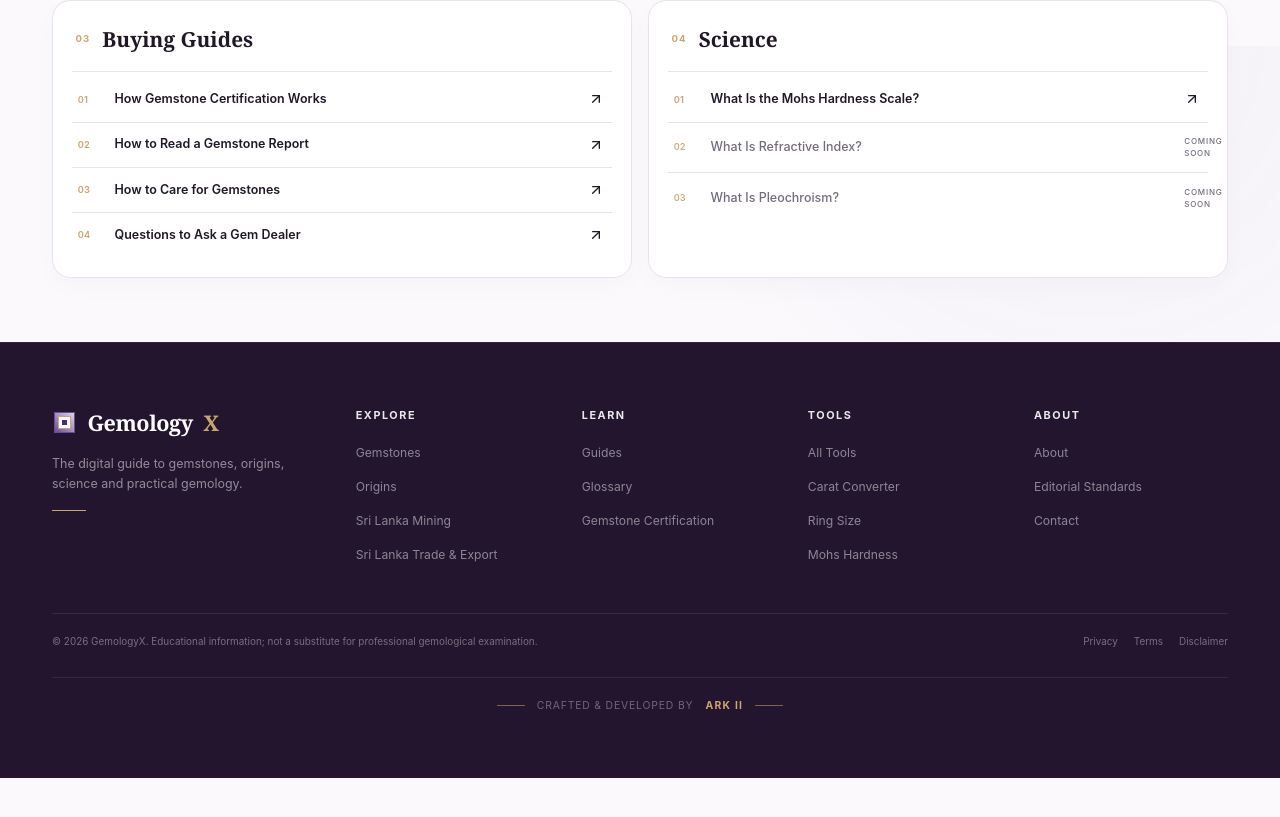
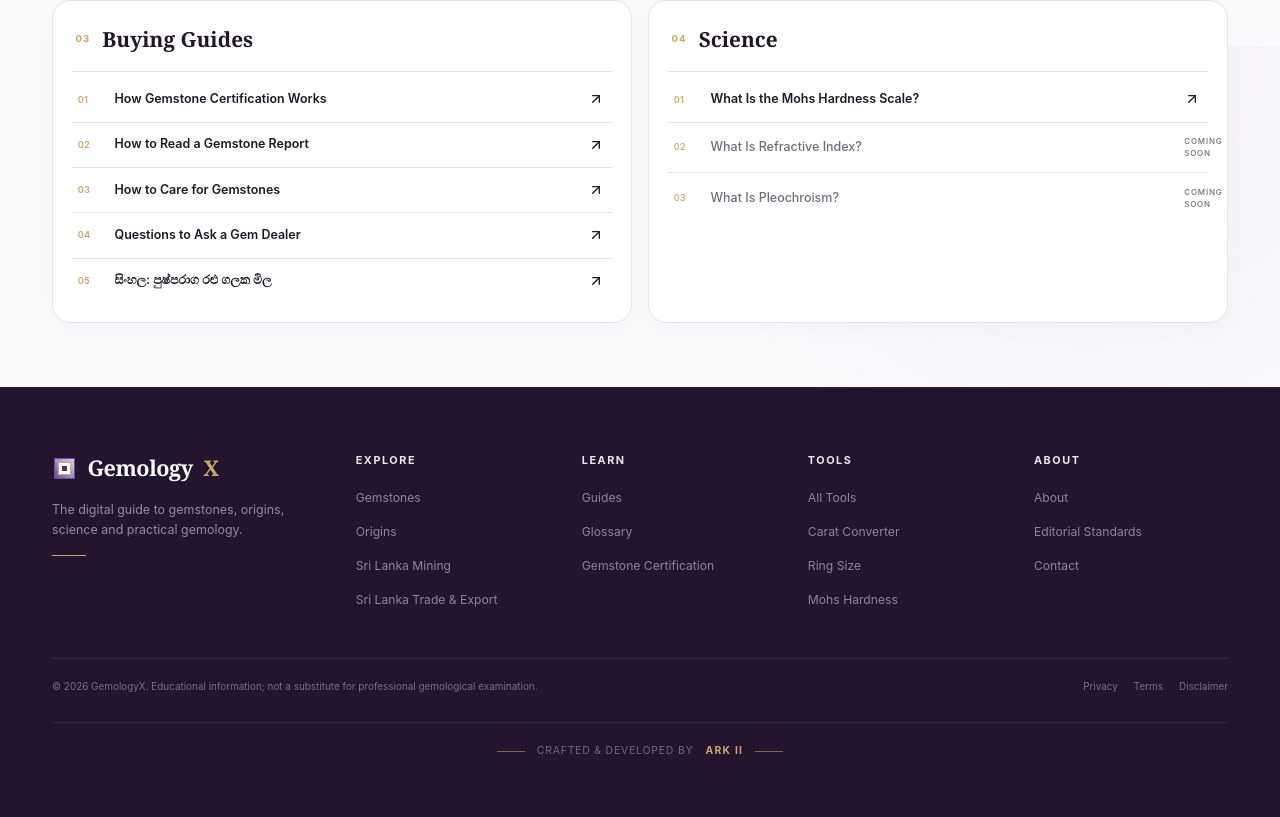
Before and after one commit to LinukaBandara/GemologyX, a Next.js app: page /learn in a window 1280 px wide. Shown: the part 754-1571 px from the top of the page. Before the commit the page ends 1532 px from the top, so only its background shows below. Built offline with nearby package versions, Linux system fonts and the light colour scheme.

Commit message:
Link Sinhala gemstone valuation guide from Learn hub

```diff
--- a/src/app/learn/page.tsx
+++ b/src/app/learn/page.tsx
@@ -25,6 +25,7 @@ const categories = [
     ["How to Read a Gemstone Report","/learn/how-to-read-a-gemstone-report",true],
     ["How to Care for Gemstones","/learn/gemstone-care",true],
     ["Questions to Ask a Gem Dealer","/learn/questions-to-ask-gem-dealer",true],
+    ["සිංහල: පුෂ්පරාග රළු ගලක මිල","/si/learn/rough-yellow-sapphire-value",true],
   ]},
   { name:"Science", label:"04", items:[
     ["What Is the Mohs Hardness Scale?","/tools/mohs-hardness",true],
```
